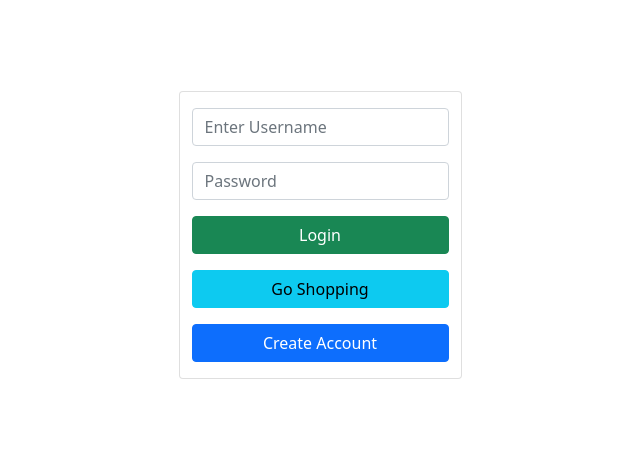
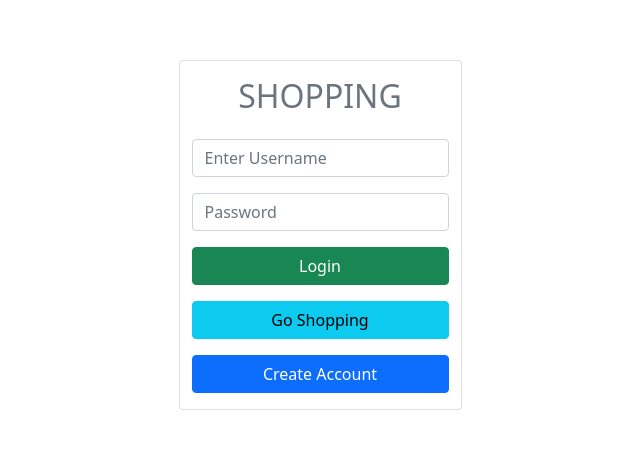
Before and after one commit to chakkapong1999/Shopping-React, a React (Create React App) app: page / in a window 1280 px wide. Shown: the part 165-614 px from the top of the page, without its empty margins (320-960 px from the left). Built offline with nearby package versions, Linux system fonts and the light colour scheme.

Commit message:
center text

```diff
--- a/src/components/Item.js
+++ b/src/components/Item.js
@@ -15,7 +15,7 @@ export default function Item(props) {
   };
 
   return (
-    <div className="card w-100 h-100 mt-5">
+    <div className="card w-100 h-100 mt-5 text-center">
       <img src={props.data.image} className="card-img-top" alt="" />
       <div className="card-body">
         <h5 className="card-title">{props.data.name}</h5>
--- a/src/views/LoginPage.js
+++ b/src/views/LoginPage.js
@@ -89,6 +89,7 @@ export default function LoginPage() {
       <Container className="center">
         <div className="row align-items-center">
           <Card>
+            <h2 className="text-center mt-3 text-secondary">SHOPPING</h2>
             <Form>
               <Form.Group className="mb-3">
                 <Form.Control
```
